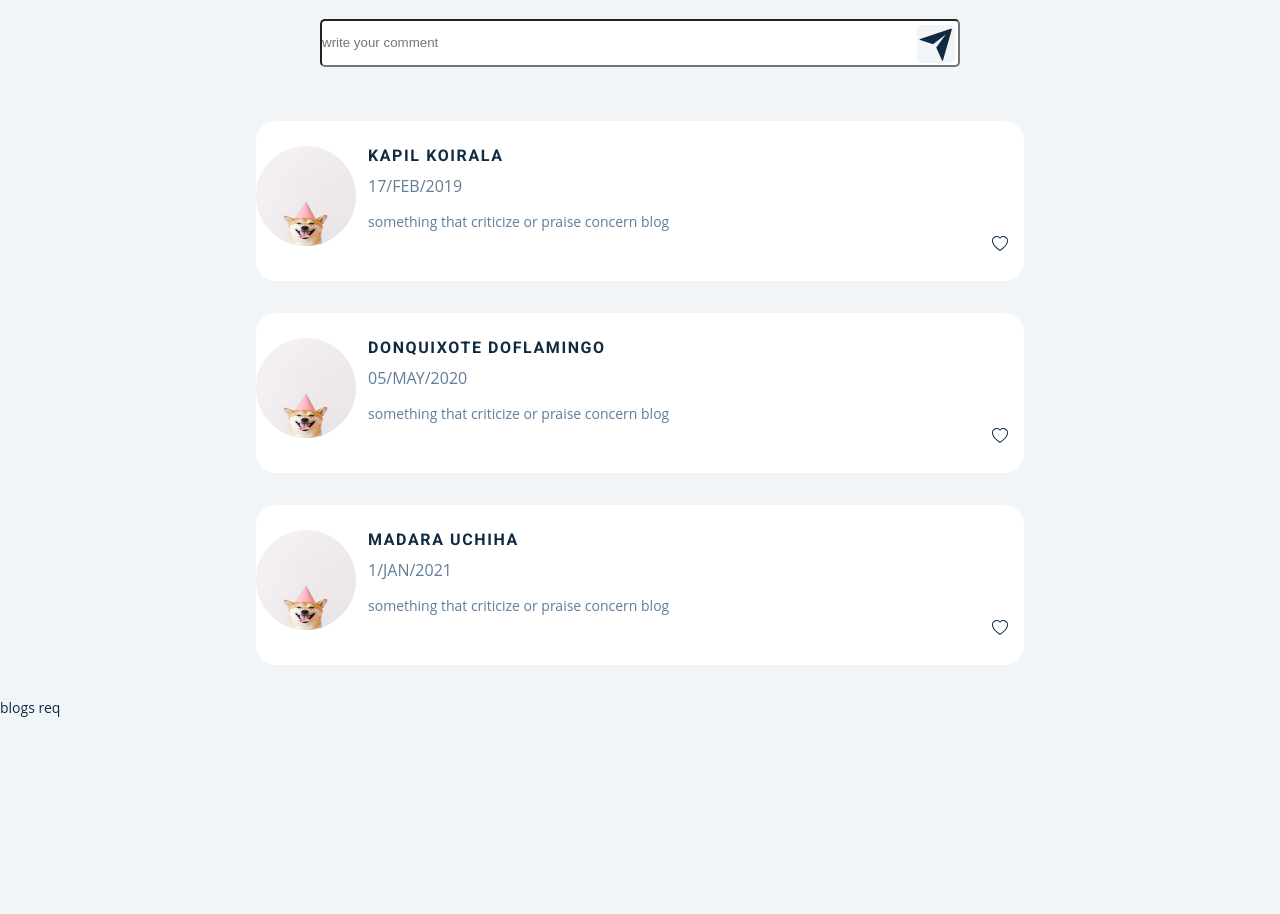
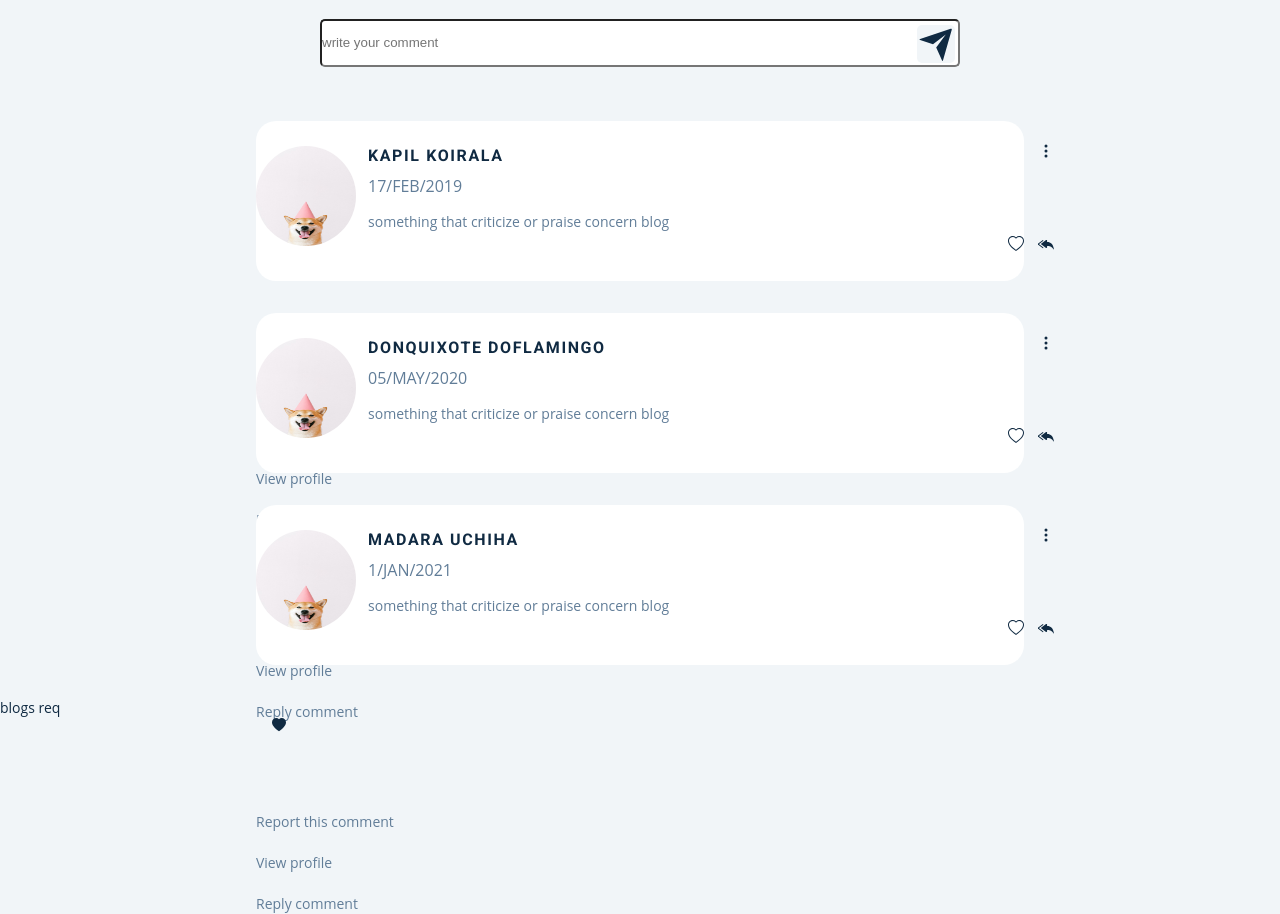
Before and after one commit to Ranjan484/React_projects, a React (Create React App) app in the folder blogs/: page /single-blogs/1 in a window 1280 px wide. Shown: the part 2800-3714 px from the top of the page. Before the commit the page ends 3518 px from the top, so only its background shows below. Built offline with nearby package versions, Linux system fonts and the light colour scheme.

Commit message:
implementing comment section logic

```diff
--- a/blogs/src/screen/Comments.css
+++ b/blogs/src/screen/Comments.css
@@ -25,6 +25,7 @@
 }
 .comment-send {
   display: inline;
+  cursor: pointer;
   position: relative;
   top: 1rem;
   left: 1.3rem;
@@ -43,7 +44,7 @@
   position: relative;
   /* border: 1px solid rgb(134, 150, 131); */
   border-radius: 20px;
-  overflow: hidden;
+  /* overflow: hidden; */
 }
 .comment-person {
   font-size: 1rem;
@@ -80,25 +81,108 @@
 }
 .comment-heart {
   font-size: 1rem;
+  cursor: pointer;
+  position: relative;
+  z-index: 1;
+  top: -6rem;
+  right: 0rem;
+  left: 47rem;
+  bottom: 0rem;
+}
+.comment-heartFill {
+  font-size: 1rem;
+  cursor: pointer;
+  z-index: 2;
+  color: crimson;
   position: relative;
   top: -6rem;
   right: 0rem;
   left: 46rem;
   bottom: 0rem;
 }
+.hide-comment-heartFill {
+  z-index: 1;
+  /* transition: all 0.3s linear; */
+}
+
+/* FOR REPLY  */
+
 .comment-reply {
   font-size: 1rem;
+  cursor: pointer;
   position: relative;
   top: -6rem;
   right: 0rem;
   left: 47rem;
   bottom: 0rem;
 }
+.comment-reply-container {
+  display: block;
+  visibility: visible;
+  z-index: 2;
+  position: relative;
+  top: -16rem;
+  left: 1rem;
+  right: 0;
+  bottom: 0;
+  justify-content: center;
+  margin: 3rem auto;
+  height: 7rem;
+  width: 40vw;
+  background: rgba(73, 166, 233, 0.5);
+}
+.hide-comment-reply-container {
+  visibility: hidden;
+  z-index: -2;
+}
+.comment-input-reply {
+  display: inline;
+  position: relative;
+  left: 4rem;
+  justify-content: center;
+  height: 3rem;
+  width: 30vw;
+  border-radius: 5px;
+}
+.comment-send-reply {
+  display: inline;
+  cursor: pointer;
+  position: relative;
+  top: 1rem;
+  left: 1.3rem;
+  margin-top: 1rem;
+  height: auto;
+  width: 3vw;
+  border-radius: 5px;
+  background: hsl(210, 36%, 96%);
+}
+
 .comment-three-dots {
   font-size: 1rem;
+  cursor: pointer;
   position: relative;
   top: -11.8rem;
   right: 0rem;
   left: 46rem;
   bottom: 0rem;
 }
+.comment-three-dots-container {
+  width: 9rem;
+  height: 6.5rem;
+  background: hsl(210, 36%, 96%);
+  z-index: 2;
+  position: relative;
+  top: -18rem;
+  right: 0rem;
+  left: 39rem;
+  bottom: 0rem;
+}
+.hide-comment-three-dots-container {
+  z-index: -2;
+}
+.comment-three-dots-container p {
+  font-size: 0.8rem;
+  line-height: 0.5rem;
+  border-radius: 10px;
+  /* margin: 1rem; */
+}
--- a/blogs/src/screen/Comments.js
+++ b/blogs/src/screen/Comments.js
@@ -1,6 +1,7 @@
 import { useState } from "react";
 import commentsDt from "../data/commentsDt";
 import { BsHeart } from "react-icons/bs";
+import { BsHeartFill } from "react-icons/bs";
 import { BiShareAlt } from "react-icons/bi";
 import { RiSendPlaneFill } from "react-icons/ri";
 import { BsReplyAllFill } from "react-icons/bs";
@@ -8,28 +9,89 @@ import { BsThreeDotsVertical } from "react-icons/bs";
 import "./Comments.css";
 
 const Comments = (props) => {
-  const { name, img, comment_text, date } = props;
+  const [isShowHeart, isSetShowHeart] = useState(true);
+  const [isShowReply, isSetShowReply] = useState(false);
+  const [isShowThreeDots, isSetShowThreeDots] = useState(false);
+  const {
+    name = "dummy person",
+    img = "/uploads/7.jpg",
+    comment_text,
+    date = "5/june/2021",
+  } = props;
   return (
     <div className="comment-container">
       <h3 className="comment-person">{name}</h3>
       <p className="comment-date">{date}</p>
       <img src={img} className="comment-img" alt="image" />
       <p className="comment-text">{comment_text}</p>
-      <BsHeart className="comment-heart" />
-      <BsReplyAllFill className="comment-reply" />
-      <BsThreeDotsVertical className="comment-three-dots" />
+      <BsHeart
+        className={isShowHeart ? "comment-heart" : "hide-comment-heartFill"}
+        onClick={() => isSetShowHeart(!isShowHeart)}
+      />
+      <BsHeartFill
+        className={isShowHeart ? "hide-comment-heartFill" : "comment-heartFill"}
+        onClick={() => isSetShowHeart(!isShowHeart)}
+      />
+      <BsReplyAllFill
+        className="comment-reply"
+        onClick={() => isSetShowReply(!isShowReply)}
+      />
+      <BsThreeDotsVertical
+        className="comment-three-dots"
+        onClick={() => isSetShowThreeDots(!isShowThreeDots)}
+      />
+
+      {/* for toggle reply */}
+      <div
+        className={
+          isShowReply
+            ? "comment-reply-container"
+            : "hide-comment-reply-container"
+        }
+      >
+        <input
+          placeholder="write your reply"
+          className="comment-input-reply"
+        ></input>
+        <RiSendPlaneFill
+          className="comment-send-reply"
+          onClick={() => console.log("hello ranjan")}
+        />
+      </div>
+
+      {/* for toggle three dots */}
+
+      <div
+        className=""
+        className={
+          isShowThreeDots
+            ? "comment-three-dots-container"
+            : "hide-comment-three-dots-container"
+        }
+      >
+        <p>Report this comment</p>
+        <p>View profile</p>
+        <p>Reply comment</p>
+      </div>
     </div>
   );
 };
 
 const CommentList = () => {
-  const [persons, setPersons] = useState([]);
+  const [text, setText] = useState("");
+  const [comments, setComments] = useState(commentsDt);
 
-  const newList = commentsDt.map((comment) => {
-    return <Comments key={comment.id} {...comment} />;
+  const newList = comments.map((comment, index) => {
+    return <Comments key={index} {...comment} />;
   });
   const handleSubmit = (e) => {
-    console.log("hello world");
+    if (text) {
+      const commentText = { comment_text: text };
+      setText("");
+      setComments((comments) => {
+        return [...comments, commentText];
+      });
+    }
   };
   return (
     <>
@@ -38,8 +100,8 @@ const CommentList = () => {
           <input
             placeholder="write your comment"
             className="comment-input"
-            value={persons}
-            onChange={(e) => setPersons(e.value.target)}
+            value={text}
+            onChange={(e) => setText(e.target.value)}
           ></input>
           <RiSendPlaneFill className="comment-send" onClick={handleSubmit} />
         </div>
```
